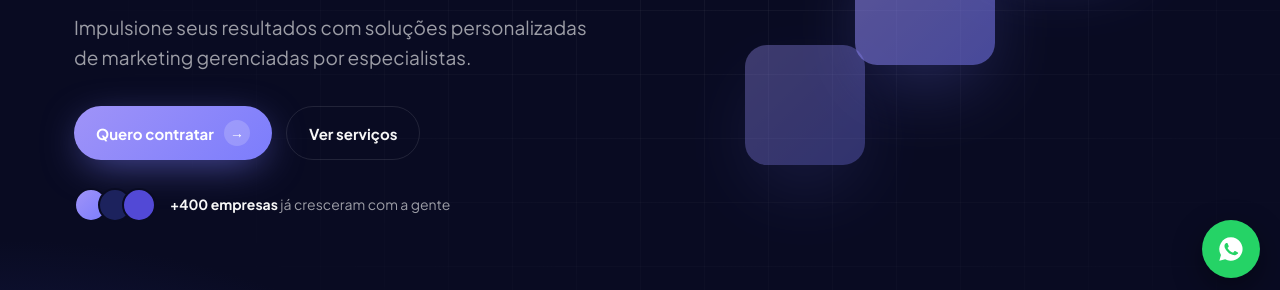
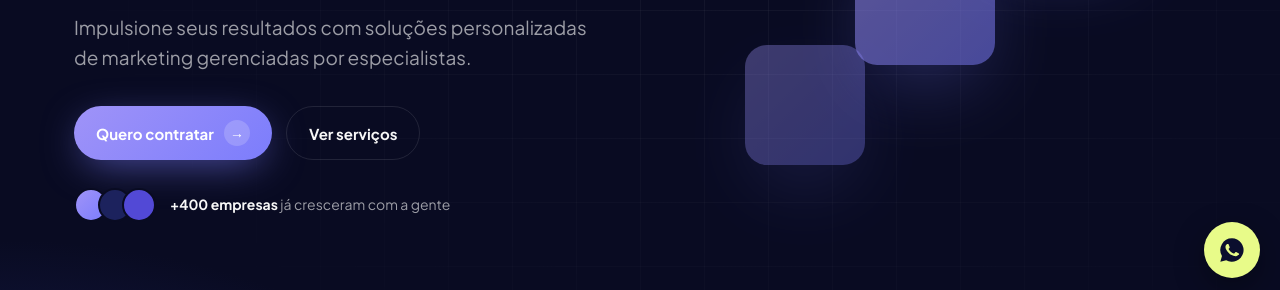
Before and after one commit to grlzpro/gerencialize-bio, a plain HTML site: page index.html in a window 1280 px wide. Shown: the part 502-792 px from the top of the page. Drawn offline with Linux system fonts and the light colour scheme.

Commit message:
Botão do WhatsApp verde-limão, verde do WhatsApp ao passar o mouse
Co-Authored-By: Claude Opus 5.5 <noreply@anthropic.com>

```diff
--- a/index.html
+++ b/index.html
@@ -148,7 +148,9 @@ form .btn{justify-content:center;margin-top:6px}
 
 footer{padding:50px 0 40px;color:var(--muted);font-size:14px}
 .foot{display:flex;justify-content:space-between;align-items:center;gap:20px;flex-wrap:wrap;border-top:1px solid var(--line);padding-top:30px}
-.wa{position:fixed;right:20px;bottom:20px;z-index:60;width:58px;height:58px;border-radius:50%;background:#25D366;display:grid;place-items:center;box-shadow:0 10px 30px rgba(0,0,0,.4)}
+.wa{position:fixed;right:20px;bottom:20px;z-index:60;width:56px;height:56px;border-radius:50%;background:#E8FB89;color:#0B0E2E;display:grid;place-items:center;box-shadow:0 10px 30px rgba(0,0,0,.35);transition:background .25s,color .25s,transform .25s}
+.wa:hover{background:#25D366;color:#fff;transform:translateY(-2px)}
+.wa svg{fill:currentColor}
 
 @media (max-width:900px){
   .nav-links{display:none}
@@ -332,6 +334,6 @@ footer{padding:50px 0 40px;color:var(--muted);font-size:14px}
   <span>© 2026 Agência Gerencialize · CNPJ 38.290.042/0001-87</span>
 </div></footer>
 
-<a class="wa" target="_blank" rel="noopener" href="https://wa.me/5584996764404?text=Ol%C3%A1!%20Vim%20pelo%20site%20e%20quero%20falar%20com%20um%20especialista." aria-label="WhatsApp"><svg width="28" height="28" viewBox="0 0 24 24" fill="#fff"><path d="M12 2a10 10 0 0 0-8.6 15.1L2 22l5-1.3A10 10 0 1 0 12 2Zm5.3 14.1c-.2.6-1.3 1.2-1.8 1.2-.5.1-1 .2-3.3-.7-2.8-1.1-4.5-4-4.7-4.2-.1-.2-1.1-1.5-1.1-2.9s.7-2 1-2.3c.2-.3.5-.3.7-.3h.5c.2 0 .4 0 .6.5l.8 2c.1.2.1.4 0 .5l-.3.5-.4.4c-.1.2-.3.3-.1.6.2.3.8 1.3 1.7 2.1 1.2 1 2.1 1.3 2.4 1.5.3.1.5.1.7-.1l.9-1c.2-.3.4-.2.7-.1l1.9.9c.3.1.5.2.5.3.1.2.1.7-.1 1.3Z"/></svg></a>
+<a class="wa" target="_blank" rel="noopener" href="https://wa.me/5584996764404?text=Ol%C3%A1!%20Vim%20pelo%20site%20e%20quero%20falar%20com%20um%20especialista." aria-label="WhatsApp"><svg width="28" height="28" viewBox="0 0 24 24" fill="currentColor"><path d="M12 2a10 10 0 0 0-8.6 15.1L2 22l5-1.3A10 10 0 1 0 12 2Zm5.3 14.1c-.2.6-1.3 1.2-1.8 1.2-.5.1-1 .2-3.3-.7-2.8-1.1-4.5-4-4.7-4.2-.1-.2-1.1-1.5-1.1-2.9s.7-2 1-2.3c.2-.3.5-.3.7-.3h.5c.2 0 .4 0 .6.5l.8 2c.1.2.1.4 0 .5l-.3.5-.4.4c-.1.2-.3.3-.1.6.2.3.8 1.3 1.7 2.1 1.2 1 2.1 1.3 2.4 1.5.3.1.5.1.7-.1l.9-1c.2-.3.4-.2.7-.1l1.9.9c.3.1.5.2.5.3.1.2.1.7-.1 1.3Z"/></svg></a>
 </body>
 </html>
--- a/opcao-2/estilo.css
+++ b/opcao-2/estilo.css
@@ -222,7 +222,9 @@ footer::before{content:"";position:absolute;left:0;right:0;top:0;height:200px;ba
 .f-bot .logo{width:10rem;height:2.25rem}
 .f-bot small{font-size:0.75rem;color:var(--mut)}
 
-.wa{position:fixed;right:20px;bottom:20px;z-index:60;width:56px;height:56px;border-radius:50%;background:#25D366;display:grid;place-items:center;box-shadow:0 10px 30px rgba(0,0,0,.35)}
+.wa{position:fixed;right:20px;bottom:20px;z-index:60;width:56px;height:56px;border-radius:50%;background:#E8FB89;color:#0B0E2E;display:grid;place-items:center;box-shadow:0 10px 30px rgba(0,0,0,.35);transition:background .25s,color .25s,transform .25s}
+.wa:hover{background:#25D366;color:#fff;transform:translateY(-2px)}
+.wa svg{fill:currentColor}
 
 /* ---------- CADA SEÇÃO = UMA TELA (computador) ----------
    Em telas de computador, cada seção ocupa a altura da janela e o conteúdo
```
Also changed, not shown: opcao-2.html (+2 -2 lines).
